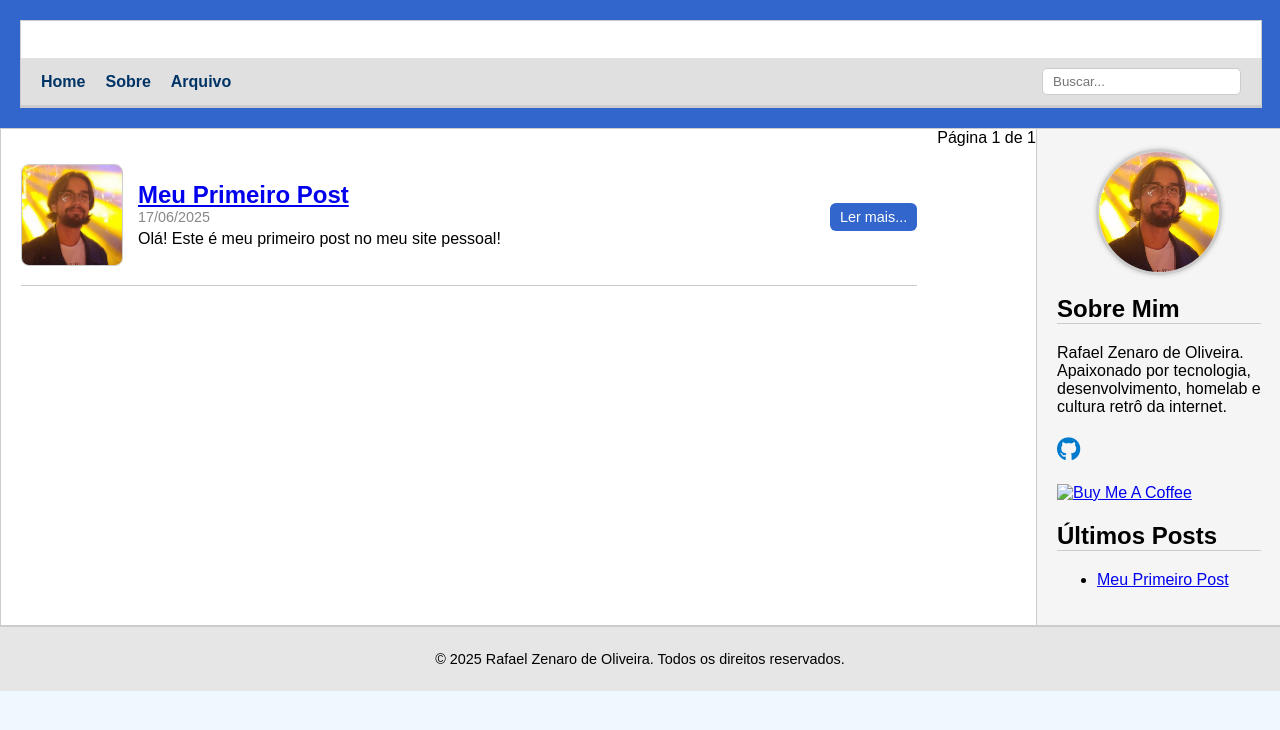
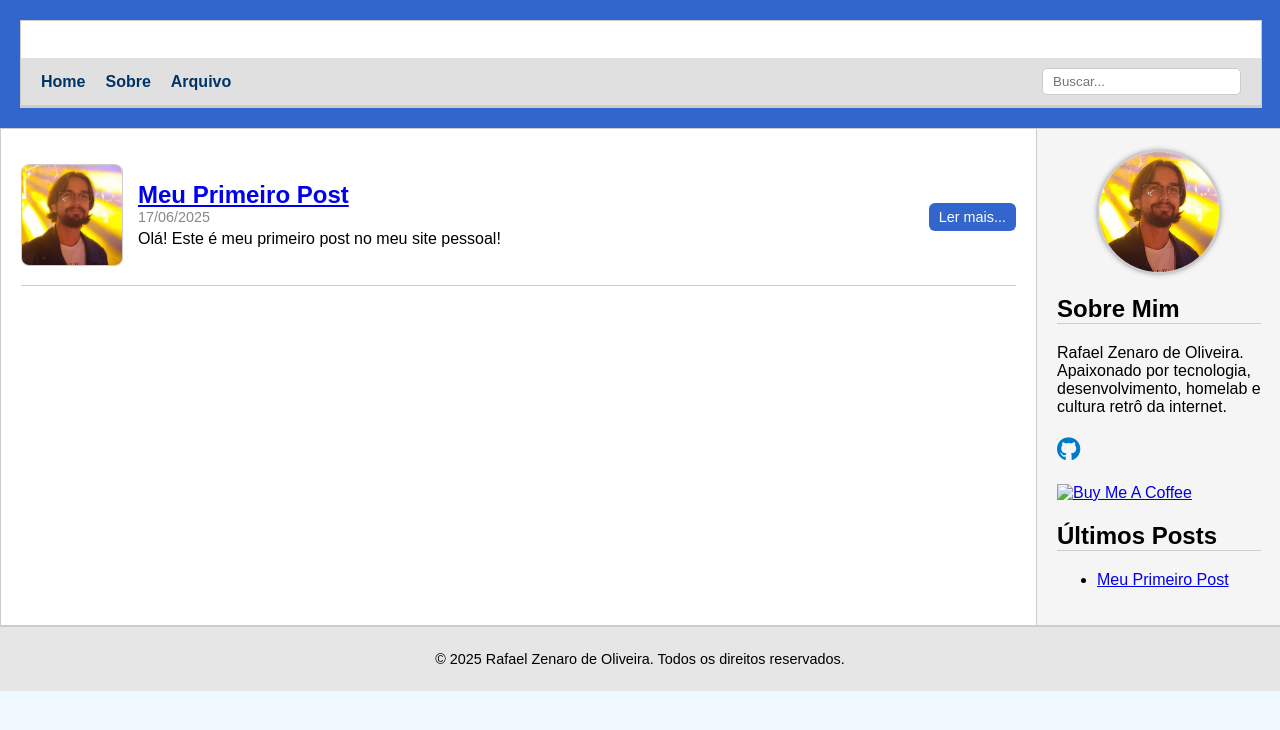
Before and after one commit to zenaror/zenaror.github.io, a Jekyll site: the page built from index.html, in a window 1280 px wide. Shown: the top 730 px of the page. Built offline with Jekyll 4.4.1, drawn with Linux system fonts in a browser that asks for light colours; the list of posts is cut into pages by our own code.

Commit message:
Atualizar o default.html

```diff
--- a/_layouts/default.html
+++ b/_layouts/default.html
@@ -23,23 +23,6 @@
       {{ content }}
     </main>
 
-{% for post in paginator.posts %}
-  <!-- Layout dos posts -->
-{% endfor %}
-
-<!-- Links de paginação -->
-<div class="pagination">
-  {% if paginator.previous_page %}
-    <a href="{{ paginator.previous_page_path }}">« Página anterior</a>
-  {% endif %}
-
-  Página {{ paginator.page }} de {{ paginator.total_pages }}
-
-  {% if paginator.next_page %}
-    <a href="{{ paginator.next_page_path }}">Próxima página »</a>
-  {% endif %}
-</div>
-
     <aside class="sidebar">
       {% include sidebar.html %}
     </aside>
```
